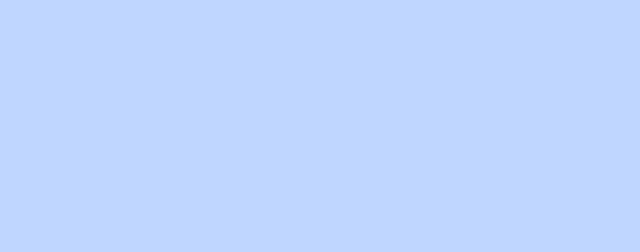
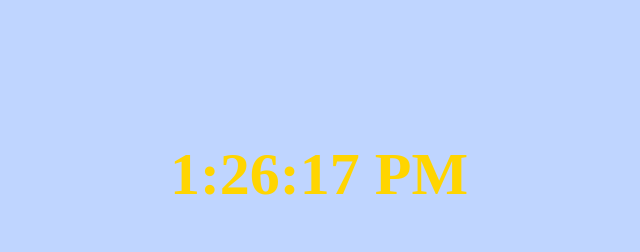
Before and after one commit to Johncian8/rick, a plain HTML site: page index.html in a window 1280 px wide. Shown: the whole page, without its empty margins (321-961 px from the left). Drawn offline with Linux system fonts and the light colour scheme.

Commit message:
Update index.html

```diff
--- a/index.html
+++ b/index.html
@@ -3,21 +3,115 @@
   <style>
     body {
       background-color: #bfd5ff;
-      text-align: center;
+
     }
 
+   .container {
+
+       font-size: 30px;
+       display: flex;
+       justify-content: center;
+       align-items: center;
+       margin-top: 100px;
+       animation-name: changer;
+       animation-duration: 6s;
+       animation-iteration-count: infinite;
+       animation-timing-function: linear;
+   }
+
+   @keyframes changer{
+
+       100%{
+           color: red;
+       }
+       80%{
+
+           color: yellow;
+       }
+       60%{
+
+           color: green;
+       }
+       40%{
+
+           color: blue;
+       }
+       20%{
+
+           color: indigo;
+       }
+       0%{
+
+           color: violet;
+       }
+
+
+   }
+
+   h1{
+
+       transform: scale(2);
+       opacity: 0;
+       transition: opacity 1s ease-in-out, transform 1s ease-in-out;
+   }
+
+   .visible{
+
+       opacity: 1;
+       transform: scale(1);
+   }
 
   </style>
   <title>Not click bait</title>
 </head>
 <body>
 
+    <div class="container">
+
+        <h1>12:00:00 AM</h1>
+
+    </div>
+
+
 <script>
 
-    window.onclick = ()=>{
+    setInterval(()=>{
 
-        window.location.href = "https://youtu.be/oHg5SJYRHA0?si=VZYPrzg5XiblObmn";
+        let time = new Date();
+
+        var display = document.querySelector('h1');
+
+        display.innerHTML = time.toLocaleTimeString();
+
+    },100);
+
+    window.addEventListener('contextmenu', function(e){
+
+        alert("inspect element not allowed kupal");
+
+        e.preventDefault();
+    });
+
+    let windowH = window.innerHeight;
+
+    function popUp(){
+
+        var display = document.querySelector('h1');
+
+        let displayHtop = display.getBoundingClientRect().top;
+
+        let displayHbot = display.getBoundingClientRect().bottom;
+
+        if(displayHtop < windowH - 100 && displayHbot > 100){
+            display.classList.add('visible');
+        }else{
+
+            display.classList.remove('visible');
+        }
+
     }
+
+    window.addEventListener('load', popUp);
 
 </script>
 
```
